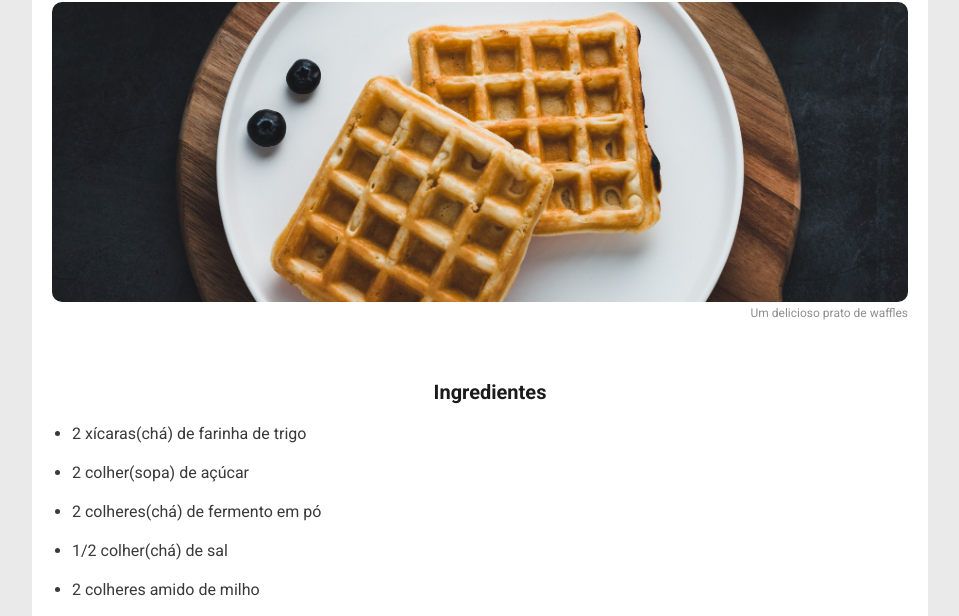
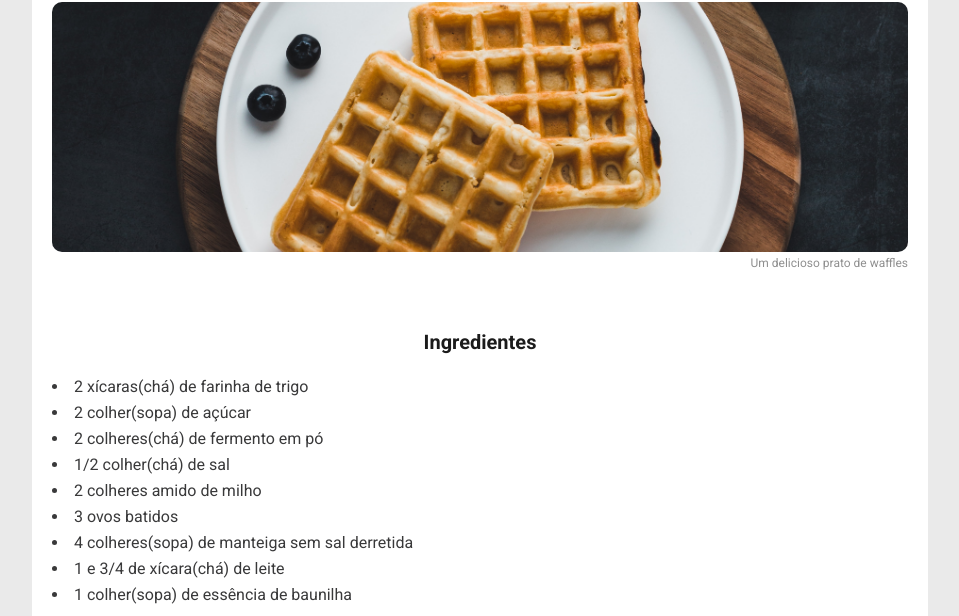
Before and after one commit to Bcosta17/pagina_de_receita, a plain HTML site: page index.html in a window 1280 px wide. Shown: the part 121-737 px from the top of the page, without its empty margins (160-1119 px from the left). Drawn offline with Linux system fonts and the light colour scheme.

Commit message:
Ajuste no css

```diff
--- a/style.css
+++ b/style.css
@@ -10,14 +10,15 @@
 }
 
 li {
-  margin-bottom: 2rem;
+  line-height: 2.6rem;
+  list-style-position:inside;
 }
 
 body {
   background: #eaeaea;
   font-family: 'Roboto', sans-serif;
   font-size: 1.6rem;
-
+  font-weight: 400;
   display: flex;
   flex-direction: column;
   align-items: center;
@@ -43,6 +44,7 @@ body {
 .content > header > h1 {
   color: #1B1B1B;
   margin-bottom: 1.5rem;
+  font-weight: 700;
 }
 
 .content > header > figure {
@@ -54,10 +56,9 @@ body {
 
 header > figure > img {
   width: 100%;
-  height: 30rem;
+  height: 25rem;
 
   object-fit: cover;
-  object-position: 50% 50%;
   border-radius: 1rem;
 
 }
@@ -79,12 +80,10 @@ header > figure > figcaption {
   margin-bottom: 2rem;
   margin-top: 2rem;
   font-size: 2rem;
+  font-weight: 700;
   color: #1B1B1B ;
 }
 
-.content > main > .ingredients, main > .preparationMethod  {
-  margin-left: 2rem;
-}
 
 footer {
   font-size: 1.2rem;
```
